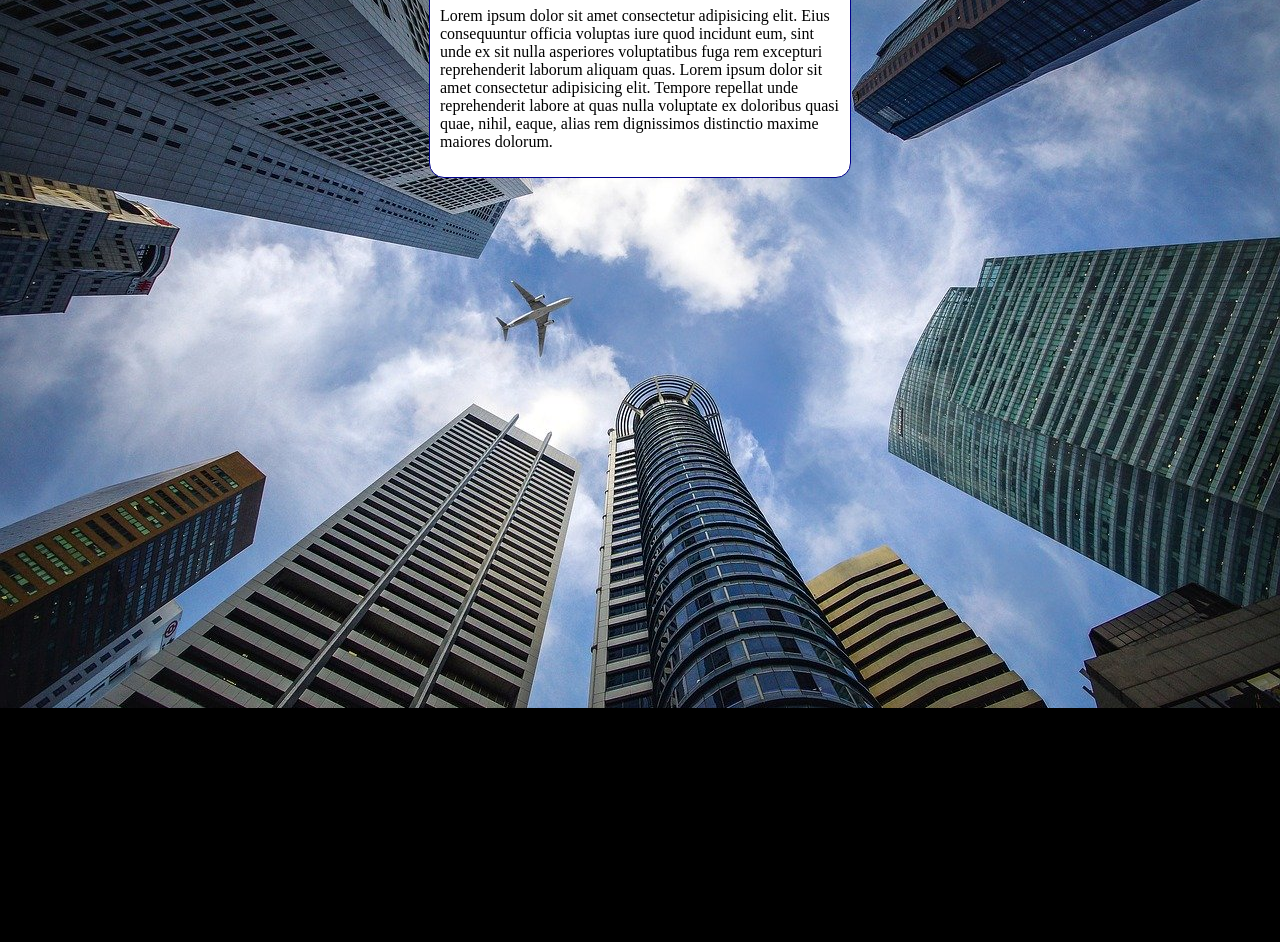
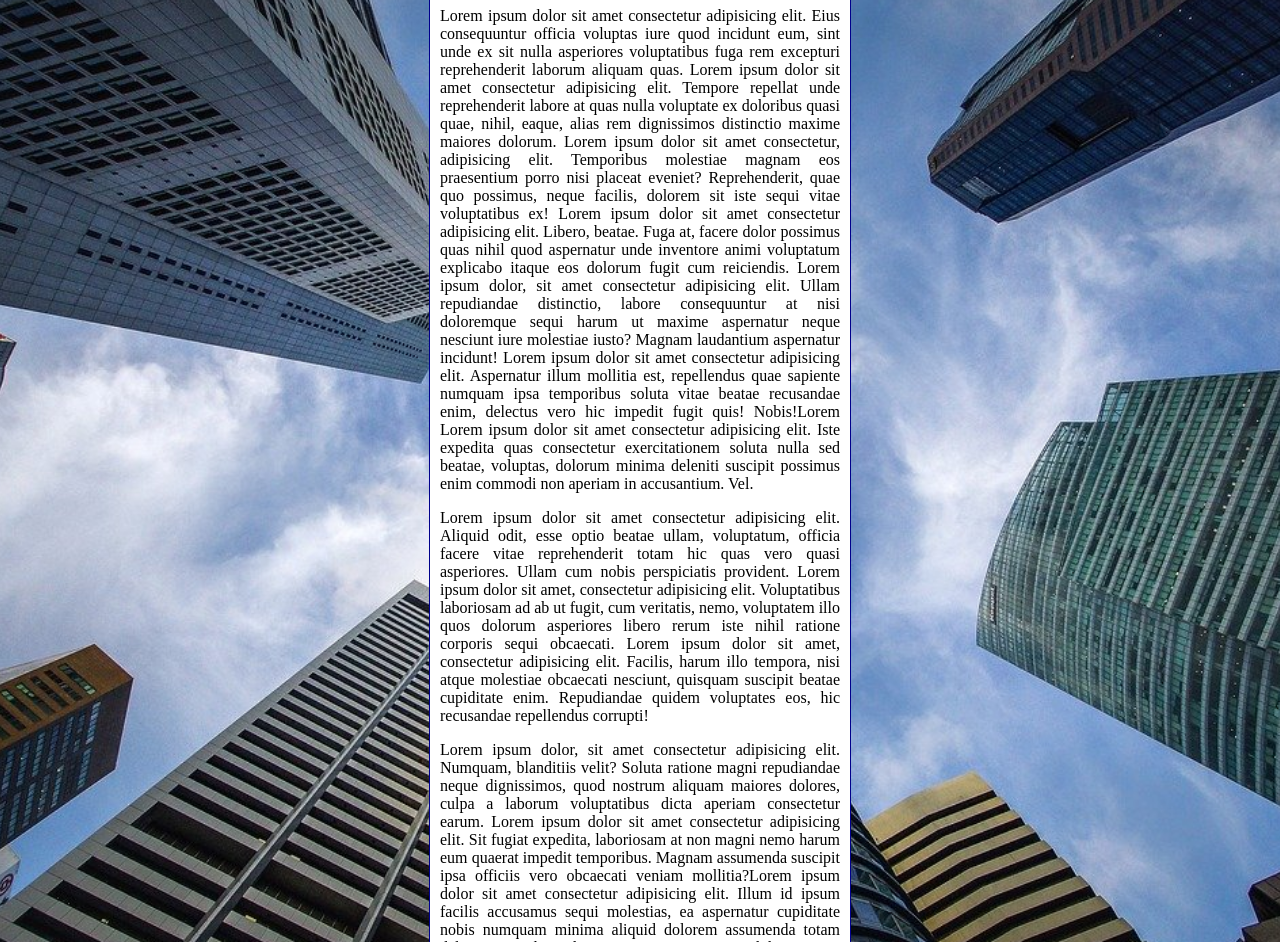
Before and after one commit to EsterTavares2024/html-css3, a plain HTML site: page Módulo 3/ex022/fundo006.html in a window 1280 px wide. Shown: the part 92-1034 px from the top of the page. Before the commit the page ends 800 px from the top, so only its background shows below. Drawn offline with Linux system fonts and the light colour scheme.

Commit message:
Alterações ex022

```diff
--- a/Módulo 3/ex022/fundo006.html
+++ b/Módulo 3/ex022/fundo006.html
@@ -16,6 +16,7 @@
             background-color: white;
             width: 400px;
             padding: 10px;
+            text-align: justify;
             margin: auto;
             border: 1px solid darkblue;
             border-radius: 15px;
@@ -25,7 +26,19 @@
 <body>
     <main>
         <h1> Teste de Imagens de fundo </h1>
-        <p> Lorem ipsum dolor sit amet consectetur adipisicing elit. Eius consequuntur officia voluptas iure quod incidunt eum, sint unde ex sit nulla asperiores voluptatibus fuga rem excepturi reprehenderit laborum aliquam quas. Lorem ipsum dolor sit amet consectetur adipisicing elit. Tempore repellat unde reprehenderit labore at quas nulla voluptate ex doloribus quasi quae, nihil, eaque, alias rem dignissimos distinctio maxime maiores dolorum.</p>
+        <p> Lorem ipsum dolor sit amet consectetur adipisicing elit. Eius consequuntur officia voluptas iure quod incidunt eum, sint unde ex sit nulla asperiores voluptatibus fuga rem excepturi reprehenderit laborum aliquam quas. Lorem ipsum dolor sit amet consectetur adipisicing elit. Tempore repellat unde reprehenderit labore at quas nulla voluptate ex doloribus quasi quae, nihil, eaque, alias rem dignissimos distinctio maxime maiores dolorum.
+        Lorem ipsum dolor sit amet consectetur, adipisicing elit. Temporibus molestiae magnam eos praesentium porro nisi placeat eveniet? Reprehenderit, quae quo possimus, neque facilis, dolorem sit iste sequi vitae voluptatibus ex!
+        Lorem ipsum dolor sit amet consectetur adipisicing elit. Libero, beatae. Fuga at, facere dolor possimus quas nihil quod aspernatur unde inventore animi voluptatum explicabo itaque eos dolorum fugit cum reiciendis.
+        Lorem ipsum dolor, sit amet consectetur adipisicing elit. Ullam repudiandae distinctio, labore consequuntur at nisi doloremque sequi harum ut maxime aspernatur neque nesciunt iure molestiae iusto? Magnam laudantium aspernatur incidunt!
+        Lorem ipsum dolor sit amet consectetur adipisicing elit. Aspernatur illum mollitia est, repellendus quae sapiente numquam ipsa temporibus soluta vitae beatae recusandae enim, delectus vero hic impedit fugit quis! Nobis!Lorem
+        Lorem ipsum dolor sit amet consectetur adipisicing elit. Iste expedita quas consectetur exercitationem soluta nulla sed beatae, voluptas, dolorum minima deleniti suscipit possimus enim commodi non aperiam in accusantium. Vel.
+        </p>
+
+        <p> Lorem ipsum dolor sit amet consectetur adipisicing elit. Aliquid odit, esse optio beatae ullam, voluptatum, officia facere vitae reprehenderit totam hic quas vero quasi asperiores. Ullam cum nobis perspiciatis provident.
+        Lorem ipsum dolor sit amet, consectetur adipisicing elit. Voluptatibus laboriosam ad ab ut fugit, cum veritatis, nemo, voluptatem illo quos dolorum asperiores libero rerum iste nihil ratione corporis sequi obcaecati.
+        Lorem ipsum dolor sit amet, consectetur adipisicing elit. Facilis, harum illo tempora, nisi atque molestiae obcaecati nesciunt, quisquam suscipit beatae cupiditate enim. Repudiandae quidem voluptates eos, hic recusandae repellendus corrupti!
+        </p>
+        <p> Lorem ipsum dolor, sit amet consectetur adipisicing elit. Numquam, blanditiis velit? Soluta ratione magni repudiandae neque dignissimos, quod nostrum aliquam maiores dolores, culpa a laborum voluptatibus dicta aperiam consectetur earum. Lorem ipsum dolor sit amet consectetur adipisicing elit. Sit fugiat expedita, laboriosam at non magni nemo harum eum quaerat impedit temporibus. Magnam assumenda suscipit ipsa officiis vero obcaecati veniam mollitia?Lorem ipsum dolor sit amet consectetur adipisicing elit. Illum id ipsum facilis accusamus sequi molestias, ea aspernatur cupiditate nobis numquam minima aliquid dolorem assumenda totam deleniti, ex, soluta adipisci ipsam. Lorem ipsum dolor sit amet consectetur adipisicing elit. Sequi voluptas quis deleniti consequatur, sapiente natus laudantium officia dolor vel optio quasi necessitatibus enim quibusdam provident repudiandae rem odio omnis facere?</p>
     </main>
 </body>
 <!-- Porque colocar primeiro uma cor preta para o background- de fundo? porque quando o site carrega primeiro carrega o texto e depois as imagens. Então quando servidor estiver lento, pode ser que o background demore mais para carregar
```
